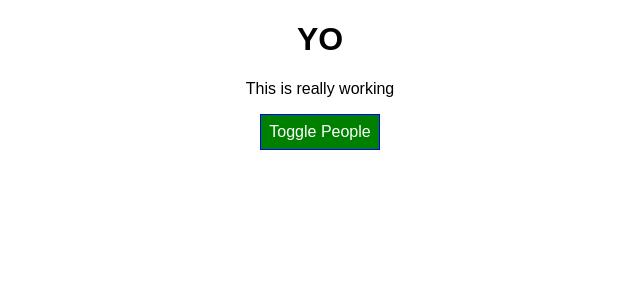
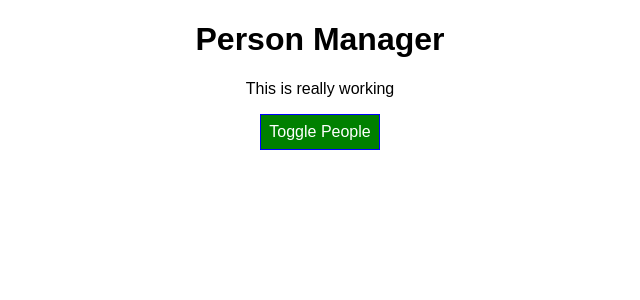
Before and after one commit to markdore/react-complete-guide, a React app: page / in a window 1280 px wide. Shown: the top 300 px of the page, without its empty margins (320-960 px from the left). Built offline with nearby package versions, Linux system fonts and the light colour scheme.

Commit message:
adding logging to reflect component lifecycle

```diff
--- a/src/components/Cockpit/Cockpit.js
+++ b/src/components/Cockpit/Cockpit.js
@@ -17,10 +17,10 @@
 
   return (
     <div className={classes.Cockpit}>
-      <h1>YO</h1>
+      <h1>{props.title}</h1>
 
       <p className={assignedClasses.join(" ")}>This is really working</p>
-      <button class={btnClass.join(" ")} onClick={props.toggle}>
+      <button className={btnClass.join(" ")} onClick={props.toggle}>
         Toggle People
       </button>
     </div>
--- a/src/components/Persons/Person/Person.js
+++ b/src/components/Persons/Person/Person.js
@@ -16,6 +16,7 @@
 `
 
 const person = (props) => {
+    console.log('[Person.js] rendering')
     // const style = {
     //     '@media(min-width: 600px)': {
     //         width: '450px;'
--- a/src/components/Persons/Persons.js
+++ b/src/components/Persons/Persons.js
@@ -1,8 +1,9 @@
 import React from "react";
 import Person from "./Person/Person";
 
-const persons = (props) =>
-  props.persons.map((person, index) => {
+const persons = (props) => {
+  console.log('[Persons.js] rendering');
+  return props.persons.map((person, index) => {
     return (
       <Person
         click={() => props.clicked(index)}
@@ -13,5 +14,6 @@
       />
     );
   });
+};
 
   export default persons;
--- a/src/containers/App.js
+++ b/src/containers/App.js
@@ -4,6 +4,12 @@
 import Cockpit from '../components/Cockpit/Cockpit'
 
 class App extends Component {
+  constructor(props) {
+    super(props);
+    console.log('[App.js] constructor')
+    //this.state = bla bla -- this is the same as defining state as below
+  }
+
   state = {
     persons: [
       { name: "Mark", age: 37, id: 1 },
@@ -12,6 +18,15 @@
     ],
     otherState: 'something',
     showPersons: false
+  }
+
+  static getDerivedStateFromProps(props, state) {
+    console.log('[App.js] getDerivedStateFromProps')
+    return state;
+  }
+
+  componentDidMount(){
+    console.log('[App.js] componentDidMount');
   }
 
   nameChangedHandler = (event, personId) => {
@@ -40,6 +55,7 @@
   }
 
   render() {
+    console.log('[App.js] render')
     let persons = null;
 
     if (this.state.showPersons) {
@@ -55,6 +71,7 @@
     return (
       <div className={classes.App}>
         <Cockpit
+          title = {this.props.appTitle}
           persons = {this.state.persons}
           showPersons = {this.state.showPersons}
           toggle = {this.togglePersonHandler}
--- a/src/index.js
+++ b/src/index.js
@@ -4,5 +4,5 @@
 import App from './containers/App';
 import registerServiceWorker from './registerServiceWorker';
 
-ReactDOM.render(<App />, document.getElementById('root'));
+ReactDOM.render(<App appTitle="Person Manager" />, document.getElementById('root'));
 registerServiceWorker();
```
